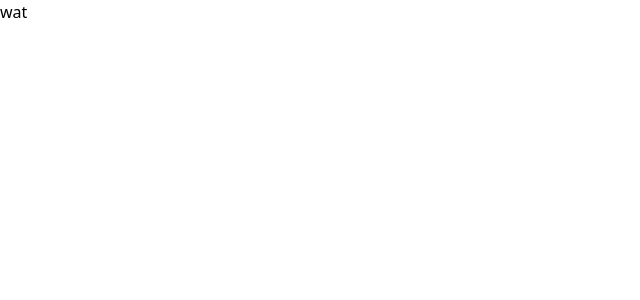
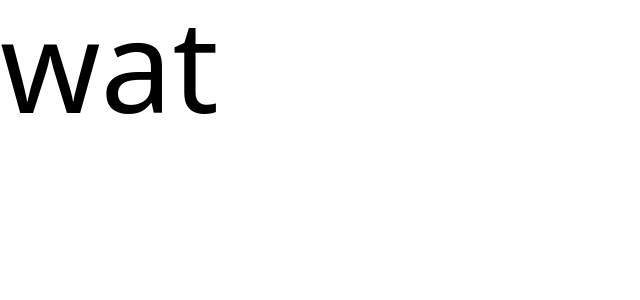
Before and after one commit to ATOMIC09/powerlab, a React (Vite) app: page / in a window 1280 px wide. Shown: the top 300 px of the page, without its empty margins (0-640 px from the left). Built offline with nearby package versions, Linux system fonts and the light colour scheme.

Commit message:
Fix tailwindcss

```diff
--- a/electron.vite.config.mjs
+++ b/electron.vite.config.mjs
@@ -1,6 +1,7 @@
 import { resolve } from 'path'
 import { defineConfig, externalizeDepsPlugin } from 'electron-vite'
 import react from '@vitejs/plugin-react'
+import tailwindcss from '@tailwindcss/vite'
 
 export default defineConfig({
   main: {
@@ -15,6 +16,6 @@ export default defineConfig({
         '@renderer': resolve('src/renderer/src')
       }
     },
-    plugins: [react()]
+    plugins: [react(), tailwindcss()],
   }
 })
--- a/package.json
+++ b/package.json
@@ -19,7 +19,7 @@
   "dependencies": {
     "@electron-toolkit/preload": "^3.0.1",
     "@electron-toolkit/utils": "^4.0.0",
-    "@tailwindcss/cli": "^4.1.11",
+    "@tailwindcss/vite": "^4.1.11",
     "tailwindcss": "^4.1.11"
   },
   "devDependencies": {
--- a/src/renderer/src/App.jsx
+++ b/src/renderer/src/App.jsx
@@ -3,7 +3,7 @@ function App() {
 
   return (
     <>
-      <h1>wat</h1>
+      <div className="text-9xl">wat</div>
     </>
   )
 }
```
Also changed, not shown: 1 other file (tests, documents, lock files or other folders).
